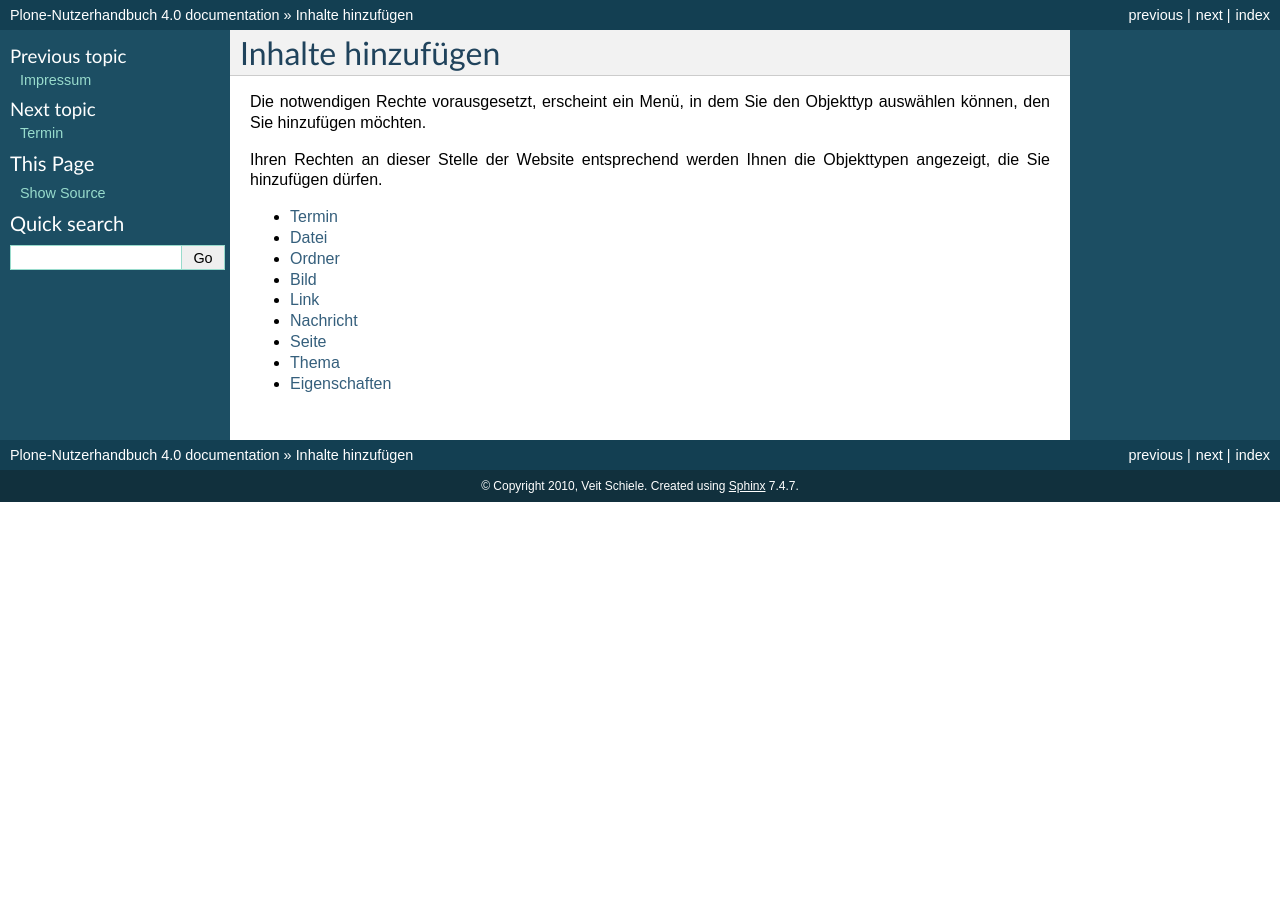
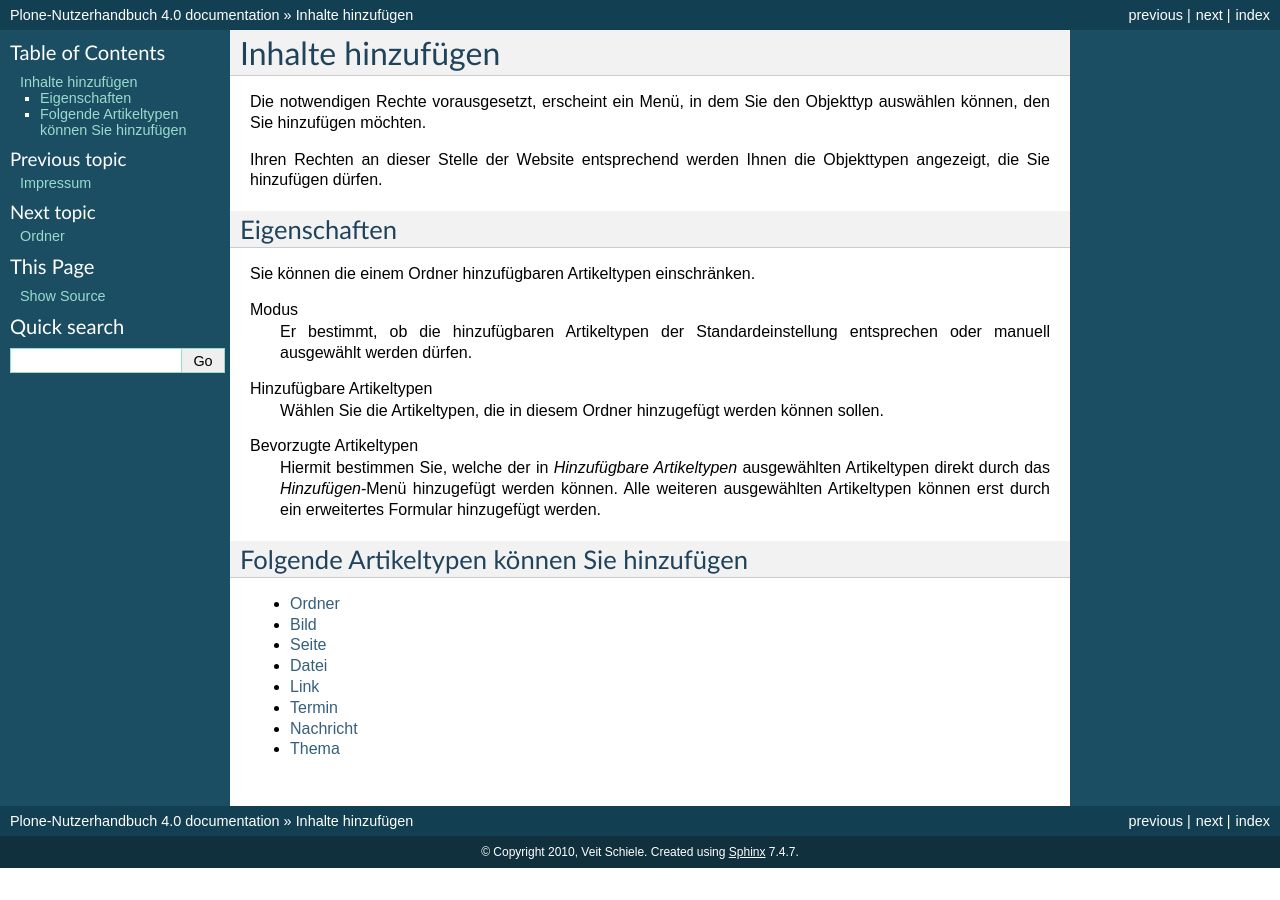
Before and after one commit to veit/plone-nutzerhandbuch, a Sphinx documentation site: the page built from source/inhalte-hinzufuegen/index.rst, in a window 1280 px wide. Built offline with Sphinx 7.4.7, drawn with Linux system fonts in a browser that asks for light colours; pages that are not in the unit, such as notebooks, are missing from menus.

Commit message:
Reorganised added content

```diff
--- a/source/inhalte-hinzufuegen/index.rst
+++ b/source/inhalte-hinzufuegen/index.rst
@@ -5,15 +5,31 @@
 
 Ihren Rechten an dieser Stelle der Website entsprechend werden Ihnen die Objekttypen angezeigt, die Sie hinzufügen dürfen.
 
+Eigenschaften
+-------------
+
+Sie können die einem Ordner hinzufügbaren Artikeltypen einschränken.
+
+Modus
+ Er bestimmt, ob die hinzufügbaren Artikeltypen der Standardeinstellung entsprechen oder manuell ausgewählt werden dürfen.
+
+Hinzufügbare Artikeltypen
+ Wählen Sie die Artikeltypen, die in diesem Ordner hinzugefügt werden können sollen.
+
+Bevorzugte Artikeltypen
+ Hiermit bestimmen Sie, welche der in *Hinzufügbare Artikeltypen* ausgewählten Artikeltypen direkt durch das *Hinzufügen*-Menü hinzugefügt werden können. Alle weiteren ausgewählten Artikeltypen können erst durch ein erweitertes Formular hinzugefügt werden.
+
+Folgende Artikeltypen können Sie hinzufügen
+-------------------------------------------
+
 .. toctree::
    :maxdepth: 1
 
-   termin
-   datei
    ordner
    bild
+   seite
+   datei
    link
+   termin
    nachricht
-   seite
    thema
-   eigenschaften
```
Also changed, not shown: source/inhalte-hinzufuegen/eigenschaften.rst (deleted, +0 -13 lines).
